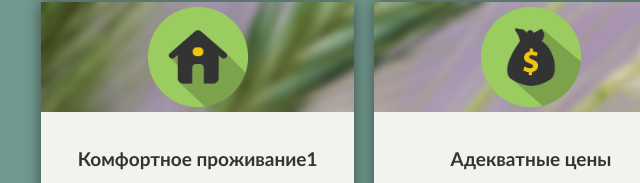
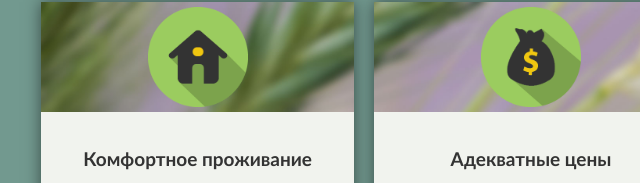
Before and after one commit to digitalteenager/digitalteenager.github.io, a plain HTML site: page star/index.html in a window 1280 px wide. Shown: the part 1150-1333 px from the top of the page, 109-749 px from the left. Drawn offline with Linux system fonts and the light colour scheme.

Commit message:
Update index.html

```diff
--- a/star/index.html
+++ b/star/index.html
@@ -637,7 +637,7 @@ background-color:#f1f3ee;
 
 				<div class="pic1"> <img src="icon/Home.png" alt="" width="100" height="100"></div>
 				<div class="text-why">
-				<div class="name-why"><b> Комфортное проживание1  </b></div>
+				<div class="name-why"><b> Комфортное проживание  </b></div>
 				<p>
 				Наши номера состоят из двух спальных комнат, гостинной с кухней, санузла(туалет, душевая).
 				В каждой спальне по две кровати, шкаф, прикроватные тумбочки, сплит-системы.
```
